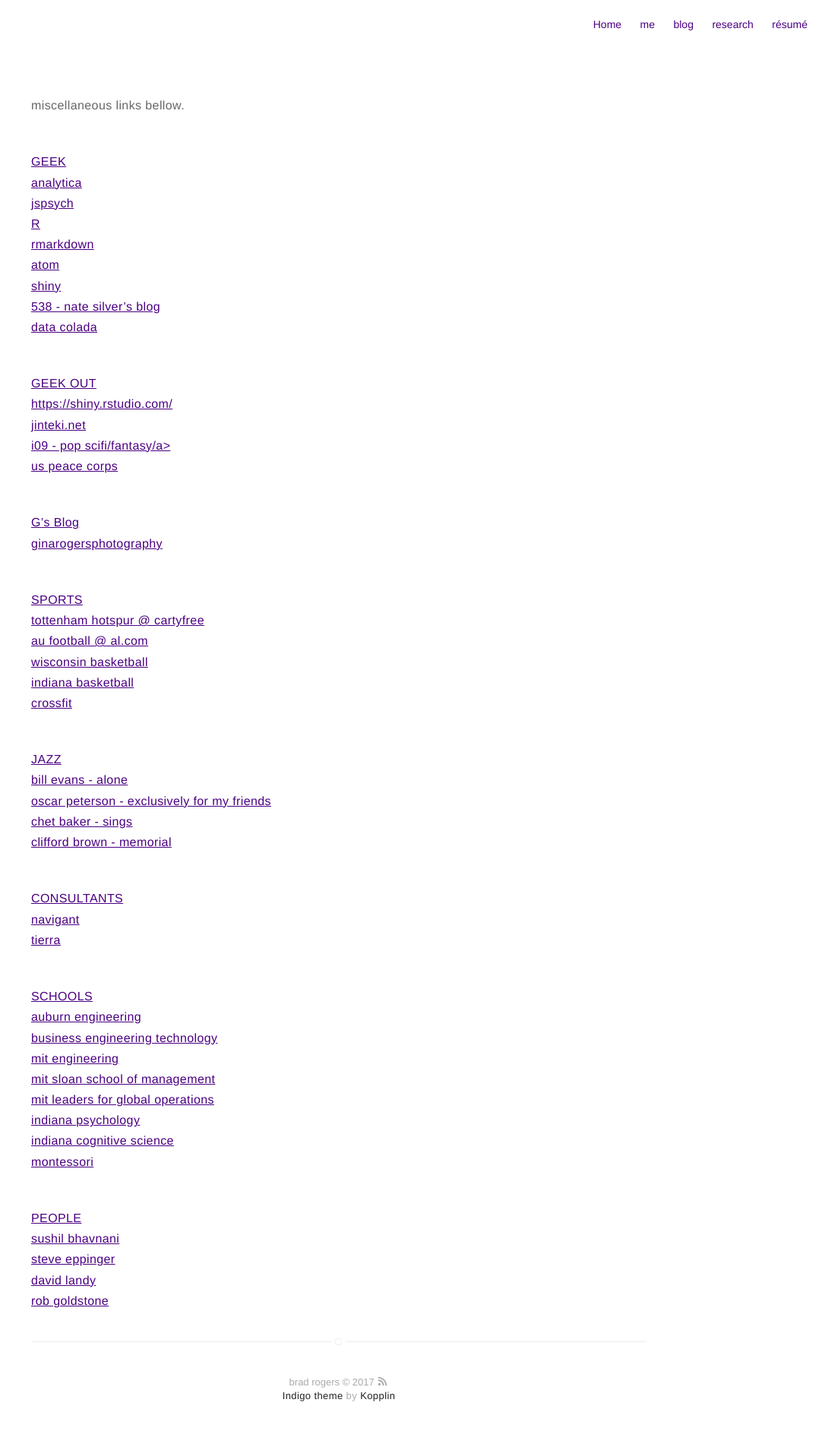
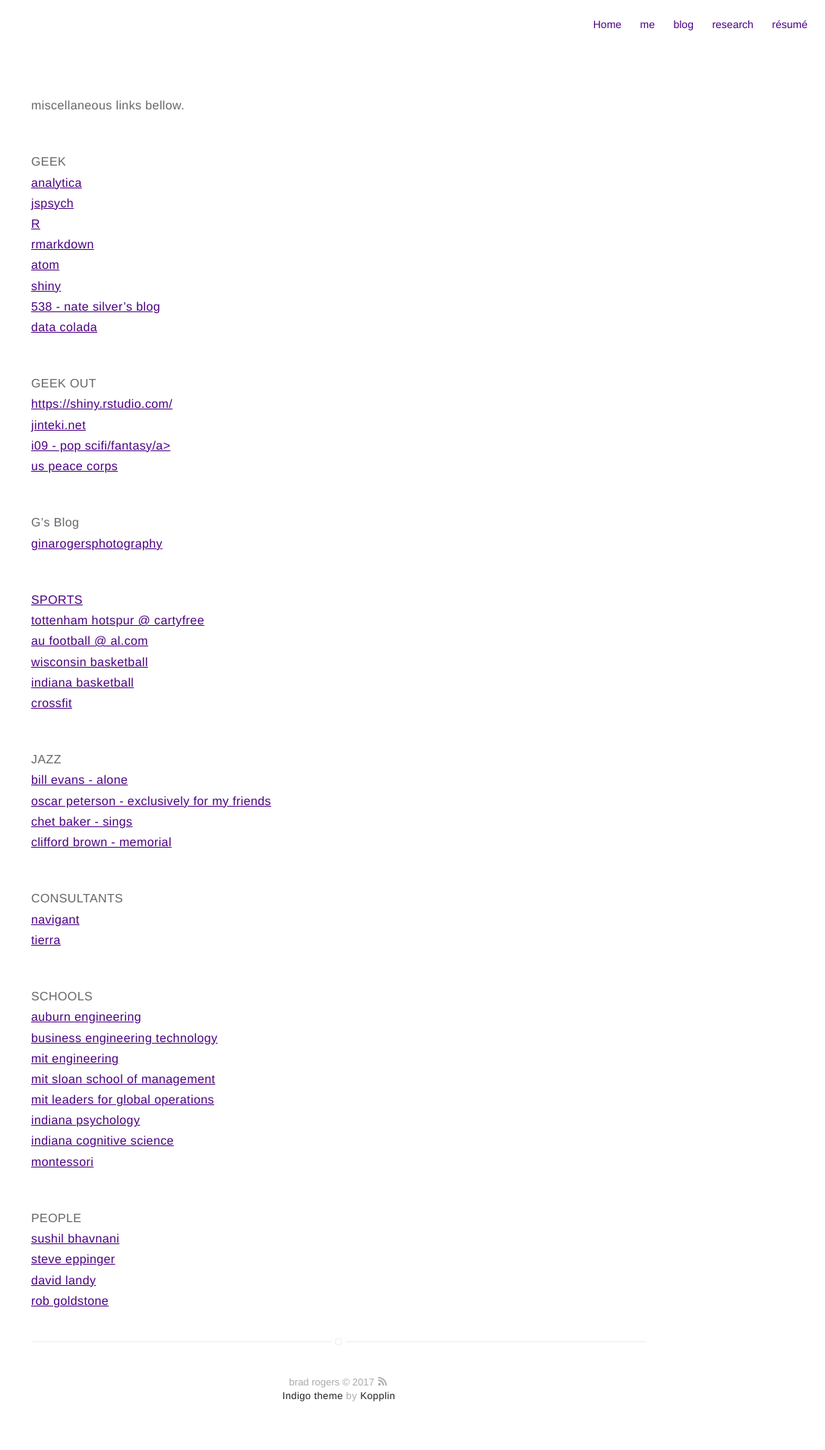
Before and after one commit to bradical3/bradical3.github.io, a Jekyll site: the page built from misc.md, in a window 1280 px wide. Shown: the whole page at 76% size, without its empty margins (194-1280 px from the left). Built offline with Jekyll 4.4.1, drawn with Linux system fonts in a browser that asks for light colours.

Commit message:
underline

```diff
--- a/misc.md
+++ b/misc.md
@@ -4,7 +4,7 @@ layout: page
 ---
 miscellaneous links bellow.
 
-<br><a> <b>GEEK</b></a> <br>
+<br><b>GEEK</b> <br>
 <a href="http://www.lumina.com/">analytica</a> <br>
 <a href="http://www.jspsych.org/">jspsych</a> <br>
 <a href="https://www.r-project.org/">R</a> <br>
@@ -14,13 +14,13 @@ miscellaneous links bellow.
 <a href="https://fivethirtyeight.com/">538 - nate silver's blog</a> <br>
 <a href="http://datacolada.org//">data colada</a> <br>
 
-<br><a> <b>GEEK OUT</b></a> <br>
+<br> <b>GEEK OUT</b> <br>
 <a href="https://netrunnerdb.com/">https://shiny.rstudio.com/</a> <br>
 <a href="https://www.jinteki.net/">jinteki.net</a> <br>
 <a href="http://io9.gizmodo.com/">i09 - pop scifi/fantasy/a> <br>
 <a href="https://www.peacecorps.gov/">us peace corps</a> <br>
 
-<br><a> <b>G's Blog</b></a> <br>
+<br><b>G's Blog</b> <br>
 <a href="www.ginarogersphotography.com">ginarogersphotography</a> <br>
 
 <br><a> <b>SPORTS</b></a> <br>
@@ -30,17 +30,17 @@ miscellaneous links bellow.
 <a href="http://iuhoosiers.com/schedule.aspx?path=mbball">indiana basketball</a> <br>
 <a href="www.crossfit.com">crossfit</a> <br>
 
-<br><a> <b>JAZZ</b></a> <br>
+<br> <b>JAZZ</b> <br>
 <a href="https://itunes.apple.com/us/album/alone-remastered/id417149">bill evans - alone</a> <br>
 <a href="https://itunes.apple.com/ca/album/exclusively-for-my-friends/id3451905">oscar peterson - exclusively for my friends</a> <br>
 <a href="https://itunes.apple.com/us/album/chet-baker-sings/id724560722">chet baker - sings</a> <br>
 <a href="https://itunes.apple.com/us/album/memorial-album-the-rudy-van-gelder-edi">clifford brown - memorial</a> <br>
 
-<br><a> <b>CONSULTANTS</b></a> <br>
+<br><b>CONSULTANTS</b> <br>
 <a href="https://www.navigant.com/">navigant</a> <br>
 <a href="http://www.tierrarc.com/">tierra</a> <br>
 
-<br><a> <b>SCHOOLS</b></a> <br>
+<br> <b>SCHOOLS</b> <br>
 <a href="http://www.eng.auburn.edu/">auburn engineering </a> <br>
 <a href="http://www.eng.auburn.edu/research/centers/twc/bet-program/index.html">business engineering technology</a> <br>
 <a href="http://engineering.mit.edu/">mit engineering</a> <br>
@@ -50,7 +50,7 @@ miscellaneous links bellow.
 <a href="http://www.cogs.indiana.edu/">indiana cognitive science</a> <br>
 <a href="https://en.wikipedia.org/wiki/Montessori_education">montessori</a> <br>
 
-<br><a> <b>PEOPLE</b></a> <br>
+<br> <b>PEOPLE</b> <br>
 <a> sushil bhavnani </a> <br>
 <a href="http://web.mit.edu/eppinger/www/SDE-MIT/Home.html">steve eppinger</a> <br>
 <a href="https://davidlandy.net/">david landy</a> <br>
```
